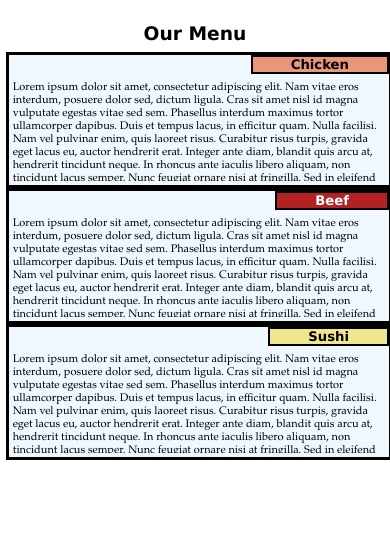
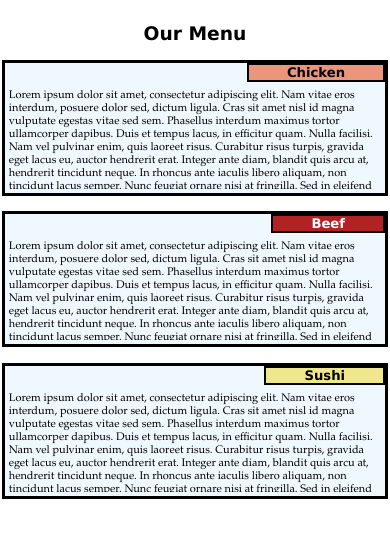
Before and after one commit to pedronm/module2-solution, a plain HTML site: page index.html in a window 390 px wide. Drawn offline with Linux system fonts and the light colour scheme.

Commit message:
altered the mobile view

```diff
--- a/css/style.css
+++ b/css/style.css
@@ -221,7 +221,7 @@ section{
 	.col-sm-12{
 		width:100%;
 	}
-	div#sushi-tag{
-		margin-bottom:2%;
+	div{
+		margin:2% 0%;
 	}
 }
```
